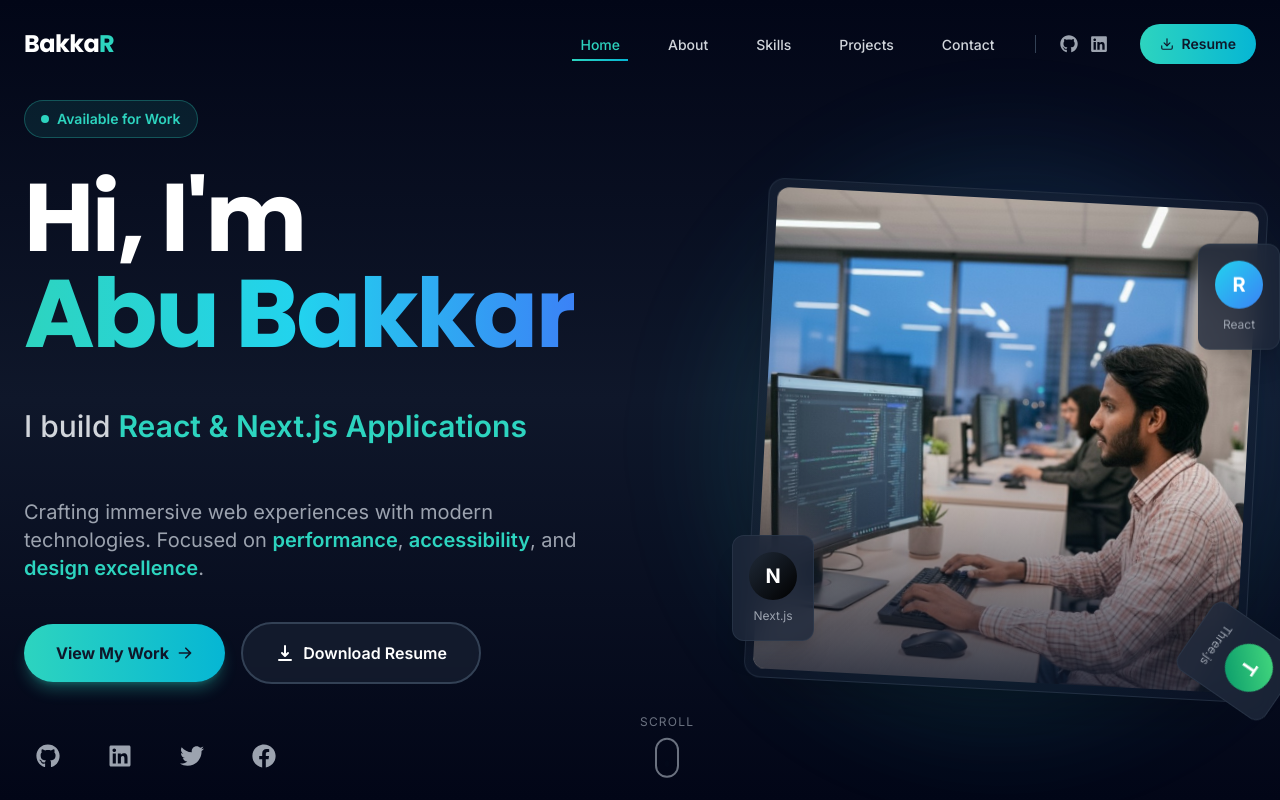
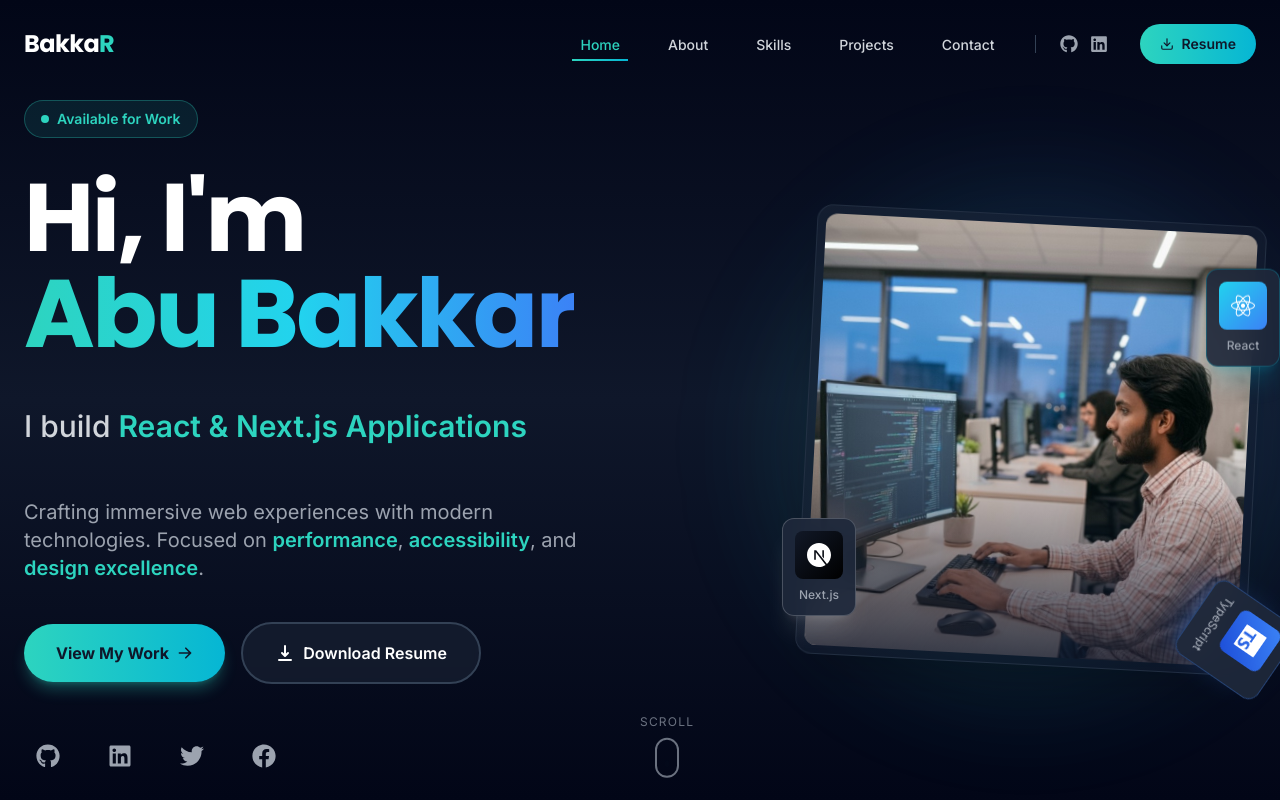
Before and after one commit to abubakkar-js-dev/abubakkar-js-dev-portfollio, a Next.js app: page / in a window 1280 px wide. Shown: the top 800 px of the page. Built offline with nearby package versions, Linux system fonts and the light colour scheme.

Commit message:
update: hero section

```diff
--- a/src/app/page.js
+++ b/src/app/page.js
@@ -19,9 +19,6 @@
 const Cursor = dynamic(() => import("@/components/ui/Cursor"), {
   ssr: false
 });
-const ScrollProgress = dynamic(() => import("@/components/ui/ScrollProgress"), {
-  ssr: false
-});
 const BackToTop = dynamic(() => import("@/components/ui/BackToTop"), {
   ssr: false
 });
@@ -35,7 +32,6 @@
         Skip to main content
       </a>
 
-      <ScrollProgress />
       <Cursor />
       <BackToTop />
       {/* header start */}
--- a/src/components/sections/Hero.jsx
+++ b/src/components/sections/Hero.jsx
@@ -1,8 +1,9 @@
 "use client";
-import { motion, AnimatePresence } from "framer-motion";
+import { AnimatePresence, motion } from "framer-motion";
 import { useEffect, useState } from "react";
-import { FaFacebook, FaGithub, FaLinkedin, FaTwitter } from "react-icons/fa";
-import { HiDownload, HiArrowRight } from "react-icons/hi";
+import { FaFacebook, FaGithub, FaLinkedin, FaReact, FaTwitter } from "react-icons/fa";
+import { HiArrowRight, HiDownload } from "react-icons/hi";
+import { SiNextdotjs, SiTypescript } from "react-icons/si";
 
 const roles = [
   "Modern Frontend Experiences",
@@ -26,7 +27,7 @@
       id="home"
       className="relative min-h-screen flex items-center justify-center overflow-hidden pt-20 bg-gradient-to-b from-slate-950 via-slate-900 to-slate-950"
     >
-      <div className="container mx-auto px-6 h-full flex flex-col-reverse lg:flex-row items-center justify-between gap-16 z-10">
+      <div className="container mx-auto px-6 h-full flex flex-col-reverse lg:flex-row items-center justify-between gap-8 lg:gap-12 xl:gap-16 z-10">
 
         {/* Left Content */}
         <motion.div
@@ -51,7 +52,7 @@
 
           {/* Main Heading */}
           <motion.h1
-            className="text-5xl md:text-7xl lg:text-8xl font-bold leading-tight mb-6"
+            className="text-5xl md:text-6xl lg:text-7xl xl:text-8xl font-bold leading-tight mb-6"
             initial={{ opacity: 0, y: 20 }}
             animate={{ opacity: 1, y: 0 }}
             transition={{ delay: 0.3 }}
@@ -77,7 +78,7 @@
                 animate={{ y: 0, opacity: 1 }}
                 exit={{ y: -40, opacity: 0 }}
                 transition={{ duration: 0.5, ease: "easeOut" }}
-                className="text-xl md:text-2xl lg:text-3xl text-gray-300 font-medium"
+                className="text-lg md:text-xl lg:text-2xl xl:text-3xl text-gray-300 font-medium"
               >
                 I build <span className="text-teal-400 font-semibold">{roles[roleIndex]}</span>
               </motion.div>
@@ -86,7 +87,7 @@
 
           {/* Description */}
           <motion.p
-            className="text-gray-400 text-base md:text-lg lg:text-xl mb-10 max-w-xl mx-auto lg:mx-0 leading-relaxed"
+            className="text-gray-400 text-sm md:text-base lg:text-lg xl:text-xl mb-8 lg:mb-10 max-w-xl mx-auto lg:mx-0 leading-relaxed"
             initial={{ opacity: 0, y: 20 }}
             animate={{ opacity: 1, y: 0 }}
             transition={{ delay: 0.5 }}
@@ -162,7 +163,7 @@
           animate={{ opacity: 1, scale: 1 }}
           transition={{ duration: 0.8, delay: 0.3 }}
         >
-          <div className="relative w-80 h-80 md:w-[450px] md:h-[450px] lg:w-[500px] lg:h-[500px]">
+          <div className="relative w-72 h-72 md:w-80 md:h-80 lg:w-96 lg:h-96 xl:w-[450px] xl:h-[450px]">
 
             {/* Animated gradient background */}
             <motion.div
@@ -202,23 +203,23 @@
             <motion.div
               animate={{ y: [0, -15, 0] }}
               transition={{ duration: 3, repeat: Infinity, ease: "easeInOut" }}
-              className="absolute -right-6 top-16 bg-slate-800/80 backdrop-blur-md border border-slate-700/50 p-4 rounded-xl shadow-xl hidden lg:block"
+              className="absolute -right-6 top-16 bg-slate-800/90 backdrop-blur-md border border-cyan-500/30 p-3 rounded-xl shadow-xl shadow-cyan-500/20 hidden lg:block"
             >
-              <div className="w-12 h-12 rounded-full bg-gradient-to-br from-cyan-400 to-blue-500 flex items-center justify-center text-white font-bold text-xl">
-                R
+              <div className="w-12 h-12 rounded-lg bg-gradient-to-br from-cyan-400 to-blue-500 flex items-center justify-center text-white">
+                <FaReact className="text-2xl" />
               </div>
-              <p className="text-xs text-gray-400 mt-2 text-center">React</p>
+              <p className="text-xs text-gray-400 mt-2 text-center font-medium">React</p>
             </motion.div>
 
             <motion.div
               animate={{ y: [0, 15, 0] }}
               transition={{ duration: 4, repeat: Infinity, ease: "easeInOut", delay: 1 }}
-              className="absolute -left-6 bottom-16 bg-slate-800/80 backdrop-blur-md border border-slate-700/50 p-4 rounded-xl shadow-xl hidden lg:block"
+              className="absolute -left-6 bottom-16 bg-slate-800/90 backdrop-blur-md border border-white/20 p-3 rounded-xl shadow-xl shadow-white/10 hidden lg:block"
             >
-              <div className="w-12 h-12 rounded-full bg-gradient-to-br from-gray-800 to-black flex items-center justify-center text-white font-bold text-xl">
-                N
+              <div className="w-12 h-12 rounded-lg bg-gradient-to-br from-gray-900 to-black flex items-center justify-center text-white">
+                <SiNextdotjs className="text-2xl" />
               </div>
-              <p className="text-xs text-gray-400 mt-2 text-center">Next.js</p>
+              <p className="text-xs text-gray-400 mt-2 text-center font-medium">Next.js</p>
             </motion.div>
 
             <motion.div
@@ -226,12 +227,12 @@
                 rotate: [0, 360],
               }}
               transition={{ duration: 20, repeat: Infinity, ease: "linear" }}
-              className="absolute -bottom-6 -right-6 bg-slate-800/80 backdrop-blur-md border border-slate-700/50 p-4 rounded-xl shadow-xl hidden lg:block"
+              className="absolute -bottom-6 -right-6 bg-slate-800/90 backdrop-blur-md border border-blue-500/30 p-3 rounded-xl shadow-xl shadow-blue-500/20 hidden lg:block"
             >
-              <div className="w-12 h-12 rounded-full bg-gradient-to-br from-green-400 to-emerald-600 flex items-center justify-center text-white font-bold text-xl">
-                T
+              <div className="w-12 h-12 rounded-lg bg-gradient-to-br from-blue-500 to-blue-700 flex items-center justify-center text-white">
+                <SiTypescript className="text-2xl" />
               </div>
-              <p className="text-xs text-gray-400 mt-2 text-center">Three.js</p>
+              <p className="text-xs text-gray-400 mt-2 text-center font-medium">TypeScript</p>
             </motion.div>
 
           </div>
```
Also changed, not shown: public/images/nextjs-logo.png (added), public/images/react-logo.png (added).
